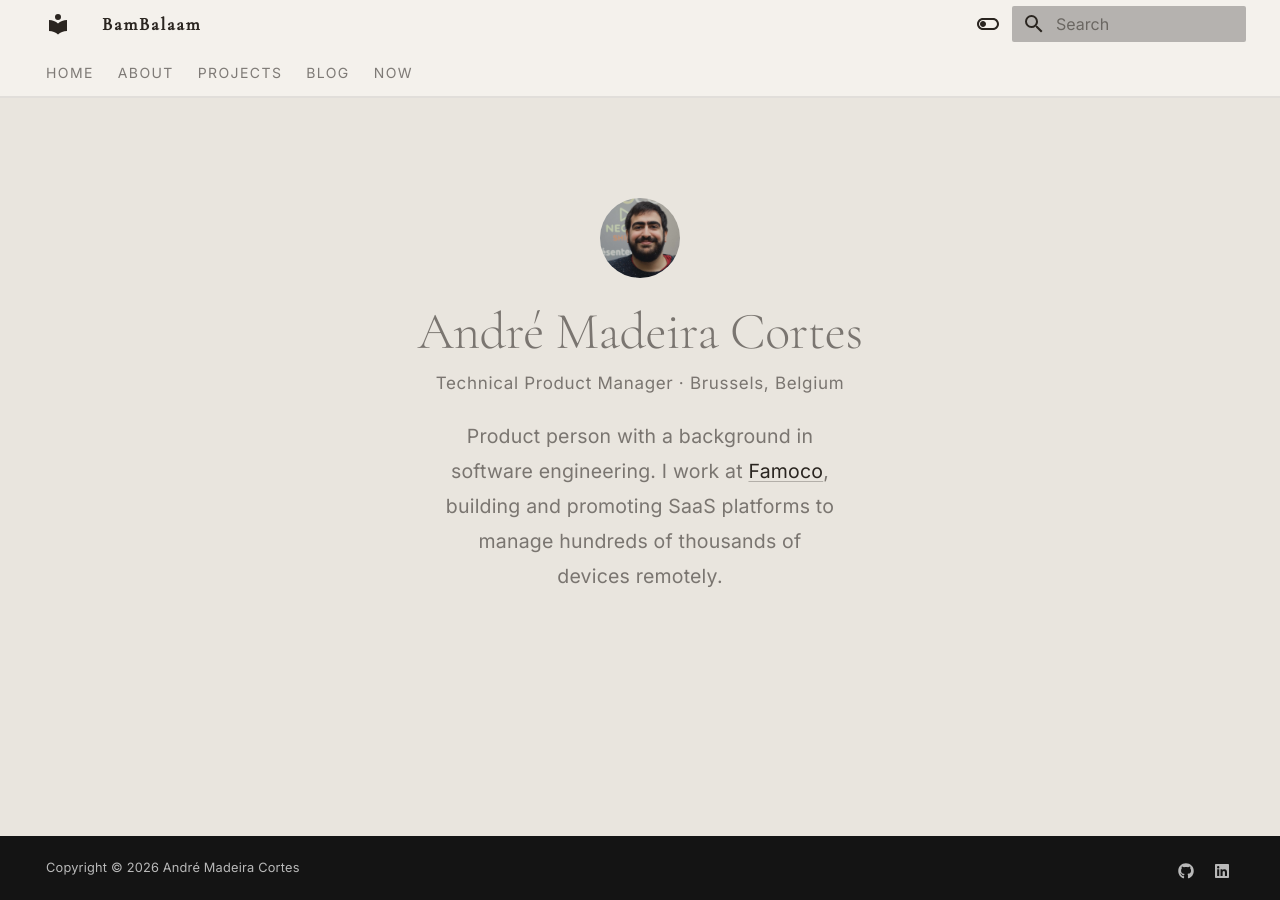
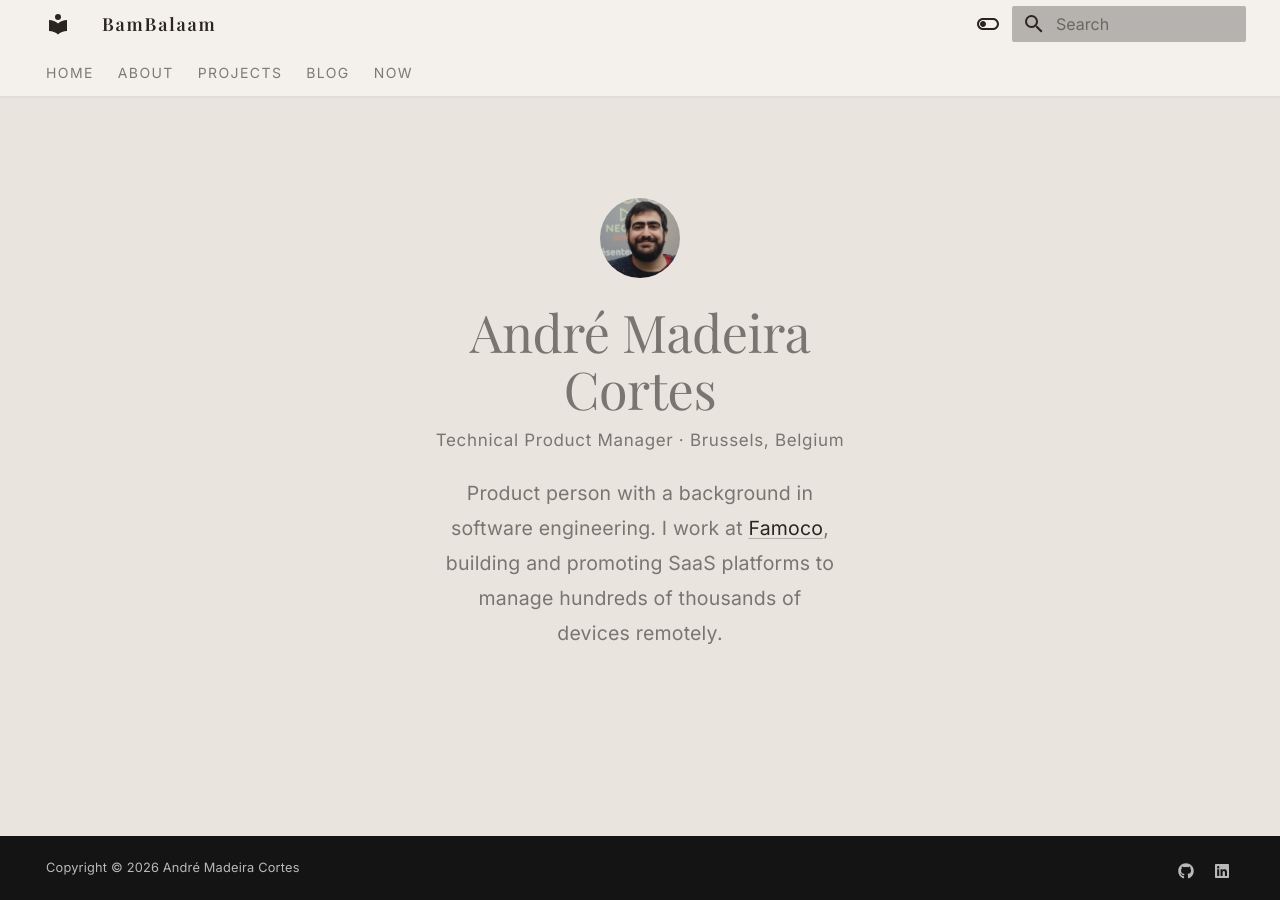
Before and after one commit to BamBalaam/bambalaam.github.io, an MkDocs documentation site: the page built from docs/index.md, in a window 1280 px wide. Built offline with MkDocs 1.6.1 and Material for MkDocs 9.7.7, drawn with Linux system fonts in a browser that asks for light colours; some web fonts are replaced.

Commit message:
Change font

```diff
--- a/docs/stylesheets/extra.css
+++ b/docs/stylesheets/extra.css
@@ -1,4 +1,4 @@
-@import url('https://fonts.googleapis.com/css2?family=Cormorant+Garamond:ital,wght@0,300;0,400;0,500;1,300;1,400&display=swap');
+@import url('https://fonts.googleapis.com/css2?family=Playfair+Display:ital,wght@0,400;0,500;0,600;1,400;1,500&display=swap');
 
 /* ===== LIGHT MODE — QUIET STONE ===== */
 
@@ -45,8 +45,8 @@
 .md-typeset h2,
 .md-typeset h3,
 .md-typeset h4 {
-  font-family: 'Cormorant Garamond', Georgia, serif;
-  font-weight: 300;
+  font-family: 'Playfair Display', Georgia, serif;
+  font-weight: 400;
   letter-spacing: -0.01em;
 }
 
@@ -92,7 +92,7 @@
 }
 
 .md-header__title {
-  font-family: 'Cormorant Garamond', Georgia, serif;
+  font-family: 'Playfair Display', Georgia, serif;
   font-weight: 400;
   letter-spacing: 0.1em;
 }
@@ -148,9 +148,9 @@
 }
 
 .home-name {
-  font-family: 'Cormorant Garamond', Georgia, serif !important;
+  font-family: 'Playfair Display', Georgia, serif !important;
   font-size: 2.6rem !important;
-  font-weight: 300 !important;
+  font-weight: 400 !important;
   letter-spacing: -0.01em;
   line-height: 1.1 !important;
   margin: 0 0 0.4rem !important;
@@ -242,7 +242,7 @@
 }
 
 .project-card h3 {
-  font-family: 'Cormorant Garamond', Georgia, serif !important;
+  font-family: 'Playfair Display', Georgia, serif !important;
   margin: 0 0 0.5rem !important;
   font-size: 1.2rem !important;
   font-weight: 400 !important;
```
